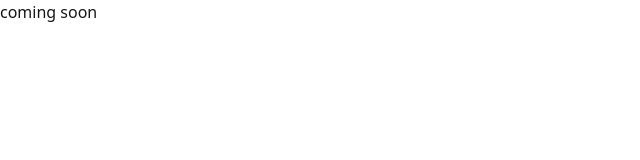
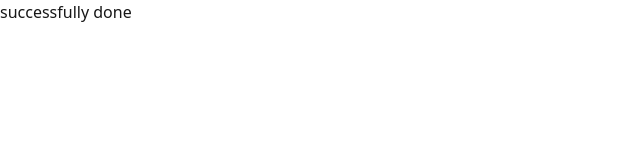
Before and after one commit to hussainsarwari/asre-poya-s, a Next.js app: page / in a window 1280 px wide. Shown: the top 160 px of the page, without its empty margins (0-640 px from the left). Built offline with nearby package versions, Linux system fonts and the light colour scheme.

Commit message:
lkjlkjkl

```diff
--- a/app/page.jsx
+++ b/app/page.jsx
@@ -4,7 +4,7 @@ export default function Home() {
   return (
 <>
 <h1>
-  coming soon
+  successfully done
 </h1>
 </>
   );
```
